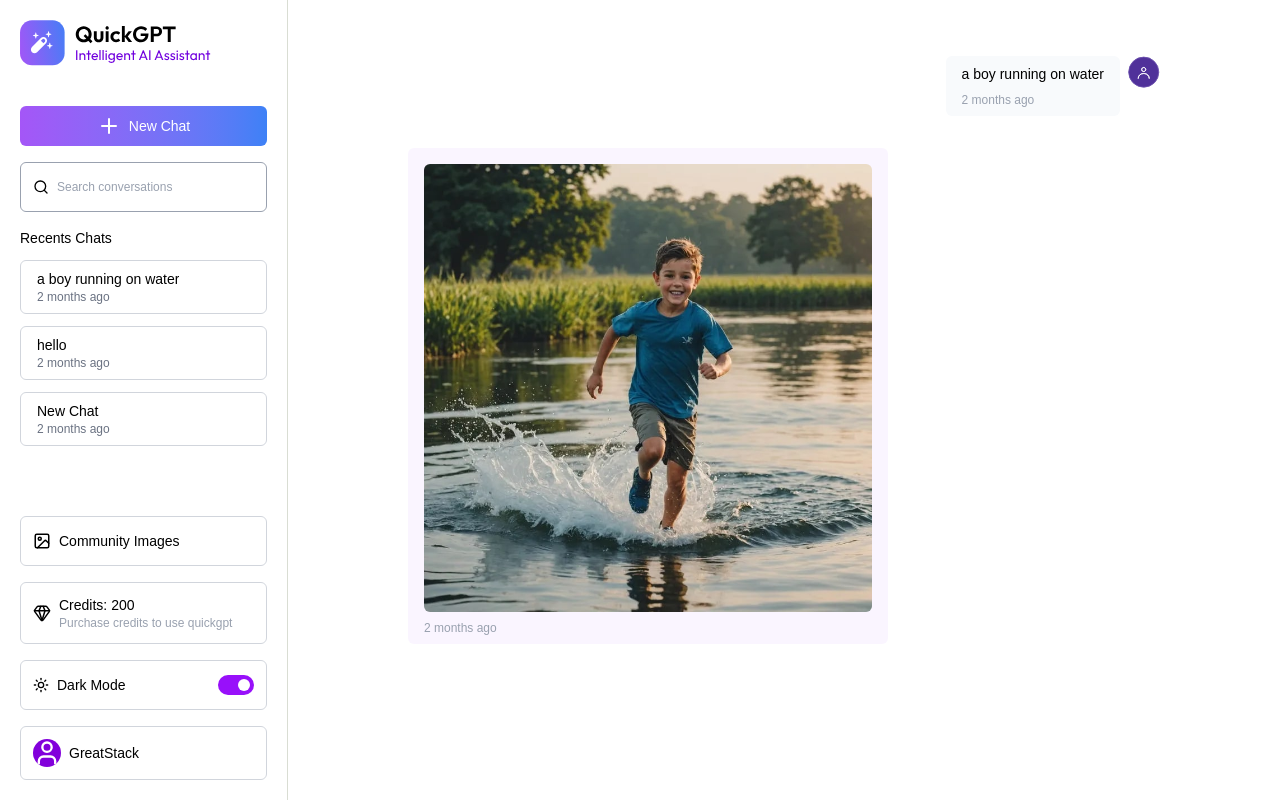
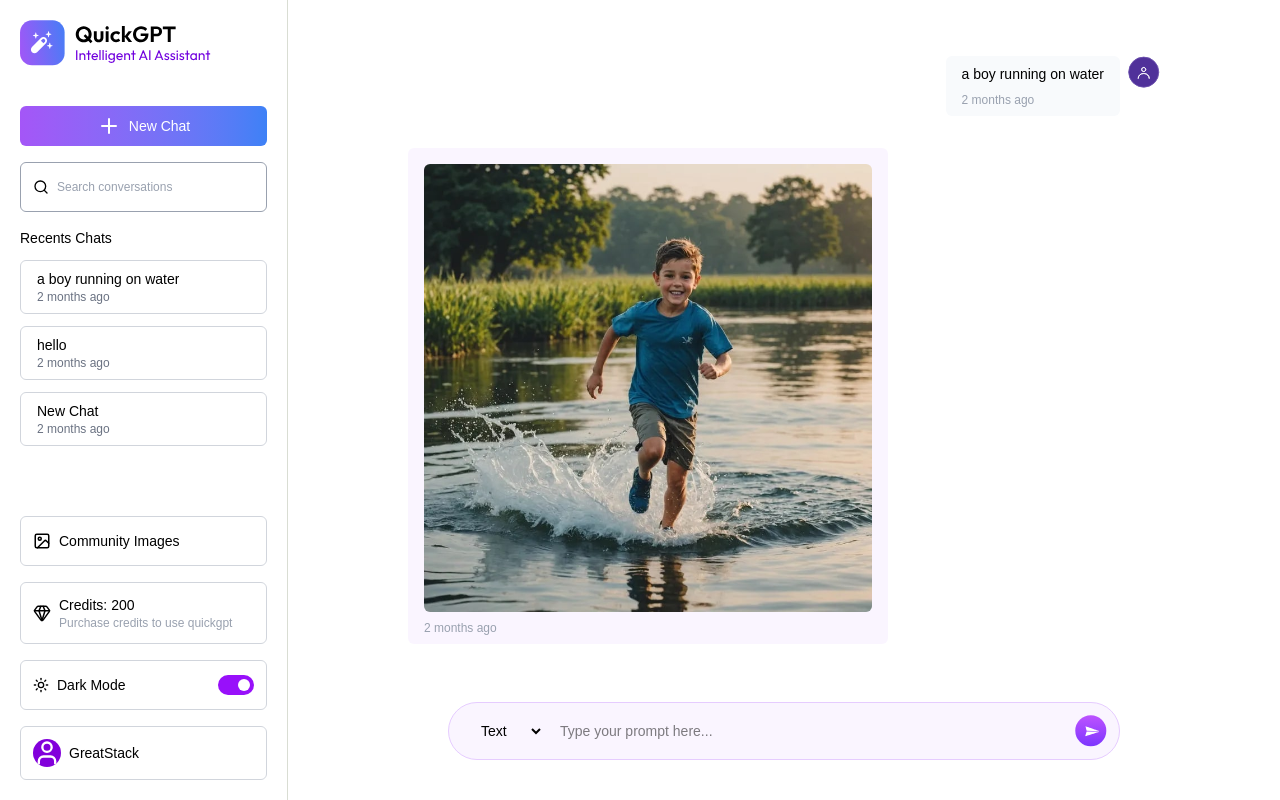
Before and after one commit to santupramanik1/AI_Chatbot, a React (Vite) app in the folder frontend/: page / in a window 1280 px wide. Built offline with nearby package versions, Linux system fonts and the light colour scheme; a web font is replaced by a local one.

Commit message:
Design input box for taking prompt from the user

```diff
--- a/frontend/package.json
+++ b/frontend/package.json
@@ -13,8 +13,10 @@
     "@tailwindcss/vite": "^4.1.15",
     "lucide-react": "^0.546.0",
     "moment": "^2.30.1",
+    "prismjs": "^1.30.0",
     "react": "^19.1.1",
     "react-dom": "^19.1.1",
+    "react-markdown": "^10.1.0",
     "react-router-dom": "^7.9.4",
     "tailwindcss": "^4.1.15"
   },
--- a/frontend/src/App.jsx
+++ b/frontend/src/App.jsx
@@ -6,6 +6,8 @@ import Chatbox from "./components/Chatbox";
 import Community from "./pages/Community";
 import {useAppContext} from "./context/Appcontext";
 import { Menu } from "lucide-react";
+import "./assets/prism.css"
+
 const App = () => {
     const {theme} = useAppContext();
     const [isMenuOpen,setIsMenuOpen]=useState(false)
--- a/frontend/src/components/Chatbox.jsx
+++ b/frontend/src/components/Chatbox.jsx
@@ -1,4 +1,4 @@
-import React, {useEffect, useState} from "react";
+import React, {useEffect, useRef, useState} from "react";
 import {useAppContext} from "../context/Appcontext";
 import {assets} from "../assets/assets";
 import Message from "./Message";
@@ -9,6 +9,16 @@ const Chatbox = () => {
     const [messages, setMessages] = useState([]);
     const [loading, setLoading] = useState(false);
 
+    const [prompt, setPrompt] = useState("");
+    const [mode, setMode] = useState("text");
+    const [isPublish, setIsPublish] = useState(false);
+
+    const containerRef = useRef(null);
+
+    const onSubmit = async (e) => {
+        e.preventDefault();
+    };
+
     // whenever user select the messages it will display here
     useEffect(() => {
         if (selectedChat) {
@@ -16,10 +26,21 @@ const Chatbox = () => {
         }
     }, [selectedChat]);
 
+    // Whenever the message changes scroll to the latest message
+    useEffect(() => {
+        if (containerRef.current) {
+            containerRef.current.scrollTo({
+                top: containerRef.current.scrollHeight,
+                behavior: "smooth",
+            });
+        }
+    }, [messages]);
+
+
     return (
         <div className="flex-1 flex flex-col justify-between m-5 md:m-10 xl:mx-30 max-md:mt-14 2xl:pr-40">
             {/* Chat messages */}
-            <div className="flex-1 mb-5 overflow-y-scroll">
+            <div ref={containerRef} className="flex-1 mb-5 overflow-y-scroll">
                 {messages.length == 0 && (
                     <div className="flex flex-col items-center justify-center h-full gap-2 text-primary">
                         <img
@@ -39,10 +60,72 @@ const Chatbox = () => {
                 {messages.map((message, index) => (
                     <Message key={index} message={message}></Message>
                 ))}
+
+                {/* Three dots loading */}
+                {loading && (
+                    <div className="flex gap-1.5 items-center loader">
+                        <div
+                            className={`w-1.5 h-1.5 rounded-full bg-gray-500 animate-bounce ${
+                                theme === "dark" ? "bg-white" : ""
+                            }`}
+                        ></div>
+                        <div
+                            className={`w-1.5 h-1.5 rounded-full bg-gray-500 animate-bounce [animation-delay:0.2s] ${
+                                theme === "dark" ? "bg-white" : ""
+                            }`}
+                        ></div>
+                        <div
+                            className={`w-1.5 h-1.5 rounded-full bg-gray-500 animate-bounce  [animation-delay:0.4s] ${
+                                theme === "dark" ? "bg-white" : ""
+                            }`}
+                        ></div>
+                    </div>
+                )}
             </div>
 
+            {mode === "image" && (
+                <label className="inline-flex items-center gap-2 mb-3 text-sm mx-auto ">
+                    <p className="text-sm">Publish Generated Image to Community</p>
+                    <input
+                        type="checkbox"
+                        onChange={(e) => setIsPublish(e.target.checked)}
+                        className="cursor-pointer"
+                        checked={isPublish}
+                    ></input>
+                </label>
+            )}
+
             {/* Prompt input box */}
-            <form></form>
+            <form
+                onSubmit={onSubmit}
+                className={`bg-primary/20 ${
+                    theme === "dark" ? "bg-[#583C79] border-[#80609F]" : ""
+                } border border-primary w-full rounded-full  max-w-2xl p-3 pl-4 mx-auto gap-4 flex items-center `}
+            >
+                <select
+                    onChange={(e) => setMode(e.target.value)}
+                    value={mode}
+                    className="text-sm pl-3 pr-2 outline-none"
+                >
+                    <option className={`${theme === "dark" ? "bg-purple-900" : ""}`} value="text">
+                        Text
+                    </option>
+                    <option className={`${theme === "dark" ? "bg-purple-900" : ""}`} value="image">
+                        Image
+                    </option>
+                </select>
+                <input
+                    type="text"
+                    onChange={(e) => setPrompt(e.target.value)}
+                    value={prompt}
+                    className="flex-1 w-full  text-sm outline-none "
+                    placeholder="Type your prompt here...
+"
+                ></input>
+                <button disabled={loading}>
+                    <img src={loading ? assets.stop_icon : assets.send_icon} className="w-8 cursor-pointer" />
+                </button>
+            </form>
         </div>
     );
 };
--- a/frontend/src/components/Message.jsx
+++ b/frontend/src/components/Message.jsx
@@ -1,10 +1,17 @@
-import React from "react";
+import React, {useEffect} from "react";
 import {assets} from "../assets/assets";
 import {useAppContext} from "../context/Appcontext";
 import moment from "moment";
+import Markdown from "react-markdown";
+import Prism from "prismjs";
 
 const Message = ({message}) => {
     const {theme} = useAppContext();
+
+    useEffect(() => {
+        Prism.highlightAll();
+    }, [message.content]);
+
     return (
         <div>
             {message.role === "user" ? (
@@ -31,12 +38,12 @@ const Message = ({message}) => {
                         <img src={message.content} className="w-full max-w-md mt-2 rounded-md"></img>
                     ) : (
                         <div className={`text-sm ${theme == "dark" ? "text-primary" : ""} reset-tw`}>
-                            {message.content}
+                            <Markdown>{message.content}</Markdown>
                         </div>
                     )}
-                      <span className={`text-xs text-gray-400 ${theme == "dark" ? "text-[#B1A67C0]" : ""}`}>
-                            {moment(message.timestamp).fromNow()}
-                        </span>
+                    <span className={`text-xs text-gray-400 ${theme == "dark" ? "text-[#B1A67C0]" : ""}`}>
+                        {moment(message.timestamp).fromNow()}
+                    </span>
                 </div>
             )}
         </div>
--- a/frontend/src/index.css
+++ b/frontend/src/index.css
@@ -1,19 +1,23 @@
-@import url('https://fonts.googleapis.com/css2?family=Outfit:wght@100..900&family=Rethink+Sans:ital,wght@0,400..800;1,400..800&family=Roboto:ital,wght@0,100..900;1,100..900&display=swap');
+@import url("https://fonts.googleapis.com/css2?family=Outfit:wght@100..900&family=Rethink+Sans:ital,wght@0,400..800;1,400..800&family=Roboto:ital,wght@0,100..900;1,100..900&display=swap");
 
 @import "tailwindcss";
 
 /* For Dark and Light Mode */
 /* @custom-variant dark(&:where(.dark, .dark *)); */
 
-*{
-  font-family: "Rethink Sans", sans-serif;
+* {
+    font-family: "Rethink Sans", sans-serif;
 }
 
-@theme{
-  --color-primary:#E6CCFF;
+@theme {
+    --color-primary: #e6ccff;
 }
 
 /* Hide the Scrollbar */
-::-webkit-scrollbar{
-  display:none;
+::-webkit-scrollbar {
+    display: none;
 }
+
+.reset-tw :not(pre):not(code) {
+    all: revert;
+}
--- a/frontend/src/pages/Loading.jsx
+++ b/frontend/src/pages/Loading.jsx
@@ -1,9 +1,11 @@
-import React from 'react'
+import React from "react";
 
 const Loading = () => {
-  return (
-    <div>Loading</div>
-  )
-}
+    return (
+        <div className="flex items-center justify-center w-screen h-screen text-white text-2xl bg-linear-to-br from-[#531B81] to-[#28194B] backdrop-opacity-60 ">
+            <div className="w-10 h-10 rounded-full border-3 border-white border-t transparent animate-spin"></div>
+        </div>
+    );
+};
 
-export default Loading
+export default Loading;
```
Also changed, not shown: 1 other file (tests, documents, lock files or other folders).
